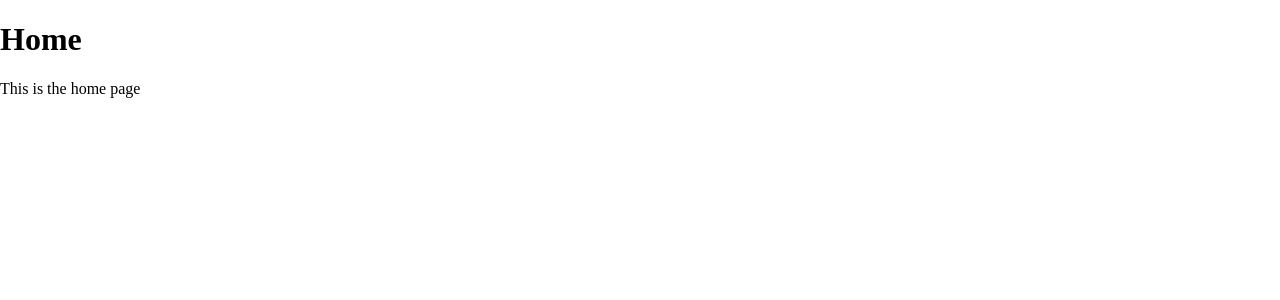
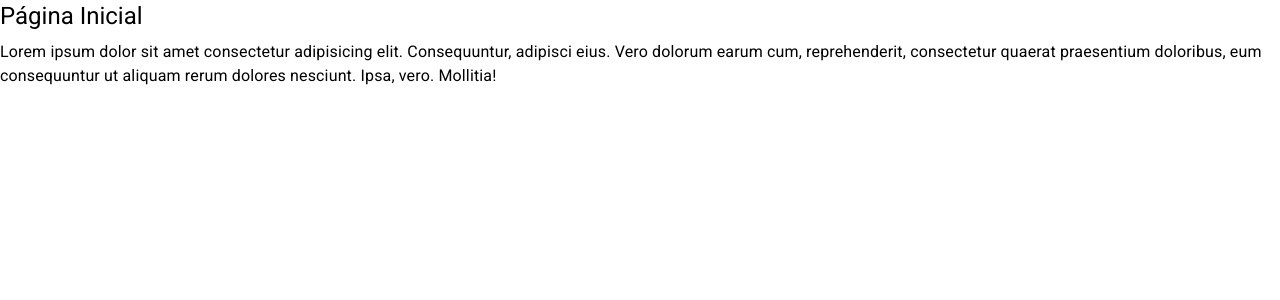
Before and after one commit to vitorsilverio/react-basic, a React (Create React App) app: page / in a window 1280 px wide. Shown: the top 300 px of the page. Built offline with nearby package versions, Linux system fonts and the light colour scheme.

Commit message:
Suporte Inicial a LayoutBase

```diff
--- a/src/pages/home/Home.tsx
+++ b/src/pages/home/Home.tsx
@@ -1,8 +1,12 @@
+import { Typography } from '@mui/material';
+import { LayoutBase } from '../../shared/layouts';
+
 export const Home = () => {
   return (
-    <div>
-      <h1>Home</h1>
-      <p>This is the home page</p>
-    </div>
+    <LayoutBase titulo='Página Inicial'>
+      <Typography variant='body1' component='p'>
+        Lorem ipsum dolor sit amet consectetur adipisicing elit. Consequuntur, adipisci eius. Vero dolorum earum cum, reprehenderit, consectetur quaerat praesentium doloribus, eum consequuntur ut aliquam rerum dolores nesciunt. Ipsa, vero. Mollitia!
+      </Typography>
+    </LayoutBase>
   );
 };
--- a/src/pages/not-found/NotFound.tsx
+++ b/src/pages/not-found/NotFound.tsx
@@ -1,8 +1,14 @@
+import { Box, Typography } from '@mui/material';
+import { LayoutBase } from '../../shared/layouts';
+
 export const NotFound = () => {
   return (
-    <div>
-      <h1>404</h1>
-      <p>Page not found</p>
-    </div>
+    <LayoutBase titulo='Página não encontrada'>
+      <Box>
+        <Typography variant='body1' component='p'>
+          Erro 404 - O recurso especificado não existe.
+        </Typography>
+      </Box>
+    </LayoutBase>
   );
 };
--- a/src/shared/layouts/index.ts
+++ b/src/shared/layouts/index.ts
@@ -1 +1 @@
-export { };
+export * from './layout-base/LayoutBase';
--- /dev/null
+++ b/src/shared/layouts/layout-base/LayoutBase.tsx
@@ -0,0 +1,18 @@
+import { Box, Typography } from '@mui/material';
+
+interface LayoutBaseProps {
+  titulo: string;
+}
+
+export const LayoutBase: React.FC<LayoutBaseProps> = ({ children, titulo }) => {
+  return (
+    <Box display='flex' flexDirection='column' gap={1} height='100%'>
+      <Box>
+        <Typography variant='h5' component='h1'>
+          {titulo}
+        </Typography>
+      </Box>
+      <Box flex={1} overflow='auto'>{children}</Box>
+    </Box>
+  );
+};
```
Also changed, not shown: .eslintrc.json.
